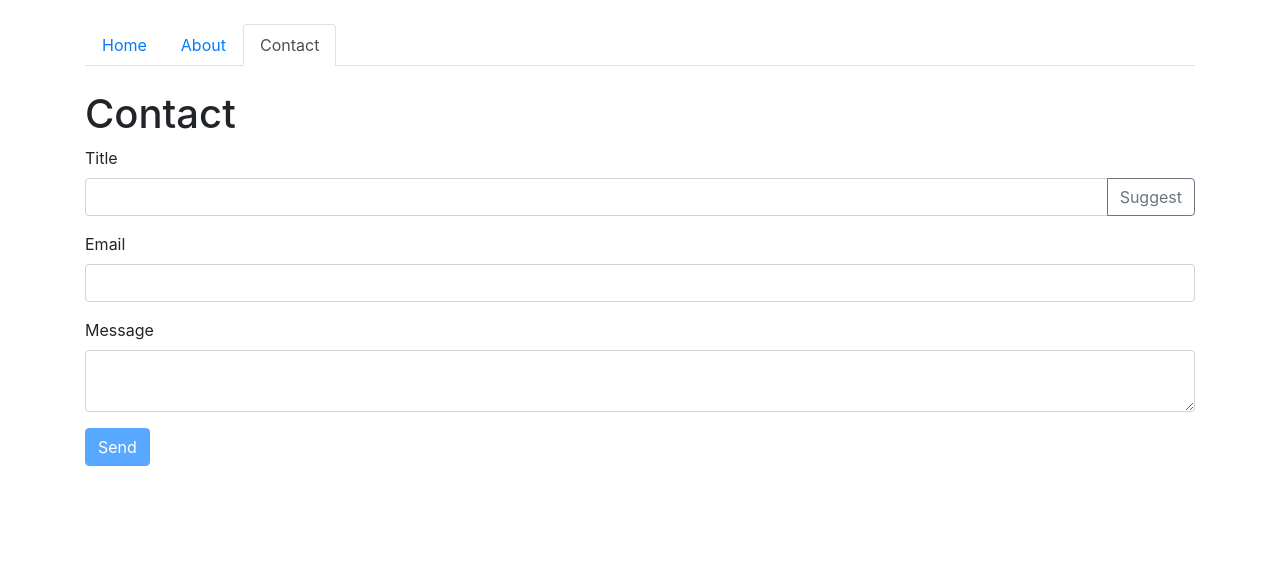
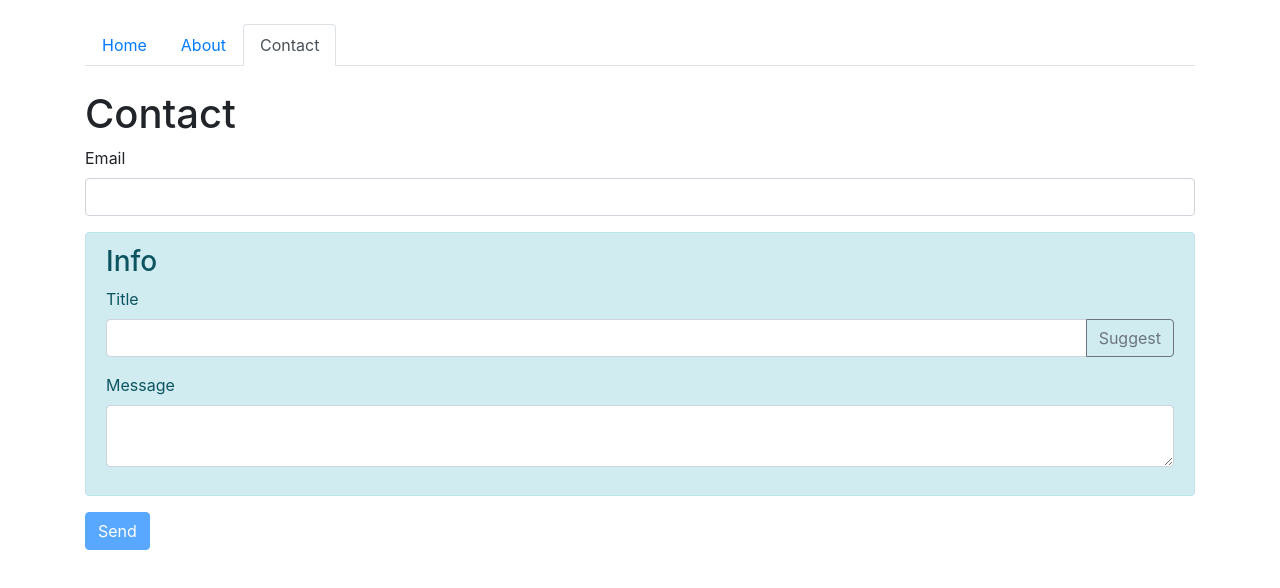
Before and after one commit to VienDinhCom/angular-examples, an Angular app: page /contact in a window 1280 px wide. Shown: the top 588 px of the page. Built offline with nearby package versions, Linux system fonts and the light colour scheme.

Commit message:
FormGroup children

```diff
--- a/src/app/pages/contact-page/contact-page.component.html
+++ b/src/app/pages/contact-page/contact-page.component.html
@@ -1,6 +1,23 @@
 <h1>Contact</h1>
 
 <form [formGroup]="contactForm" (ngSubmit)="onSubmit()">
+  <div class="form-group">
+    <label for="email">Email</label>
+    <input
+      id="email"
+      formControlName="email"
+      class="form-control"
+      [ngClass]="{
+        'is-valid': contactForm.get('email').valid,
+        'is-invalid':
+          !contactForm.get('email').valid && contactForm.get('email').touched
+      }"
+    />
+  </div>
+
+  <div formGroupName="info" class="alert alert-info">
+    <h3>Info</h3>
+
     <div class="form-group">
       <label for="title">Title</label>
       <div class="input-group">
@@ -10,8 +27,10 @@
           type="text"
           class="form-control"
           [ngClass]="{
-          'is-valid': contactForm.get('title').valid,
-          'is-invalid': !contactForm.get('title').valid && contactForm.touched
+            'is-valid': contactForm.get('info.title').valid,
+            'is-invalid':
+              !contactForm.get('info.title').valid &&
+              contactForm.get('info.title').touched
           }"
         />
         <div class="input-group-append">
@@ -25,18 +44,7 @@
         </div>
       </div>
     </div>
-  <div class="form-group">
-    <label for="email">Email</label>
-    <input
-      id="email"
-      formControlName="email"
-      class="form-control"
-      [ngClass]="{
-        'is-valid': contactForm.get('email').valid,
-        'is-invalid': !contactForm.get('email').valid && contactForm.touched
-      }"
-    />
-  </div>
+
     <div class="form-group">
       <label for="message">Message</label>
       <textarea
@@ -44,11 +52,15 @@
         class="form-control"
         id="message"
         [ngClass]="{
-        'is-valid': contactForm.get('message').valid,
-        'is-invalid': !contactForm.get('message').valid && contactForm.touched
+          'is-valid': contactForm.get('info.message').valid,
+          'is-invalid':
+            !contactForm.get('info.message').valid &&
+            contactForm.get('info.message').touched
         }"
       ></textarea>
     </div>
+  </div>
+
   <button type="submit" class="btn btn-primary" [disabled]="!contactForm.valid">
     Send
   </button>
--- a/src/app/pages/contact-page/contact-page.component.ts
+++ b/src/app/pages/contact-page/contact-page.component.ts
@@ -13,14 +13,16 @@ export class ContactPageComponent implements OnInit {
 
   ngOnInit() {
     this.contactForm = new FormGroup({
-      title: new FormControl(null, Validators.required),
       email: new FormControl(null, [Validators.required, Validators.email]),
-      message: new FormControl(null, Validators.required)
+      info: new FormGroup({
+        title: new FormControl(null, Validators.required),
+        message: new FormControl(null, Validators.required)
+      })
     });
   }
 
   suggestTitle() {
-    this.contactForm.patchValue({ title: "Suggested Title" });
+    this.contactForm.patchValue({ info: { title: "Suggested Title" } });
   }
 
   onSubmit() {
```
Lines whose indentation alone changed are shown as unchanged.
